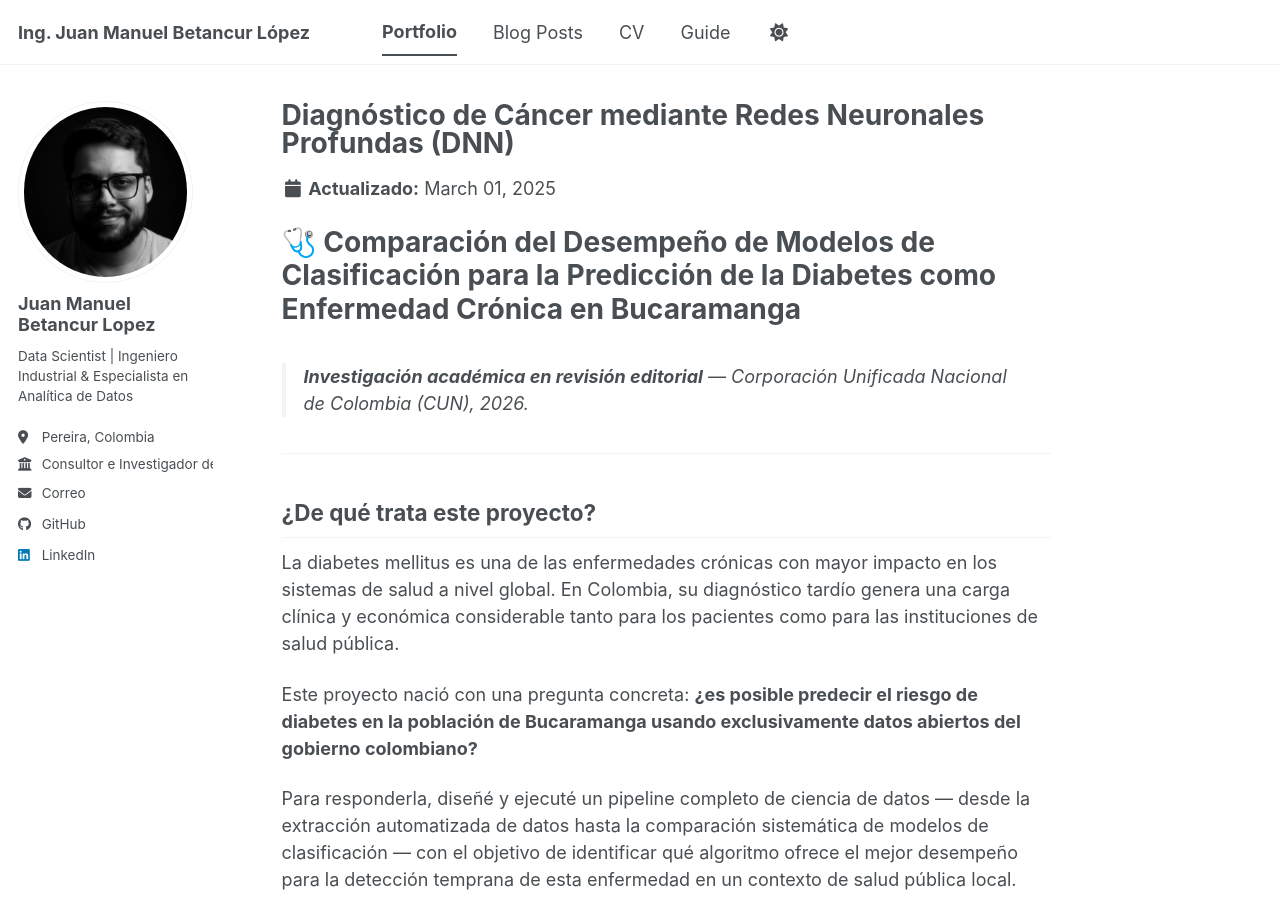
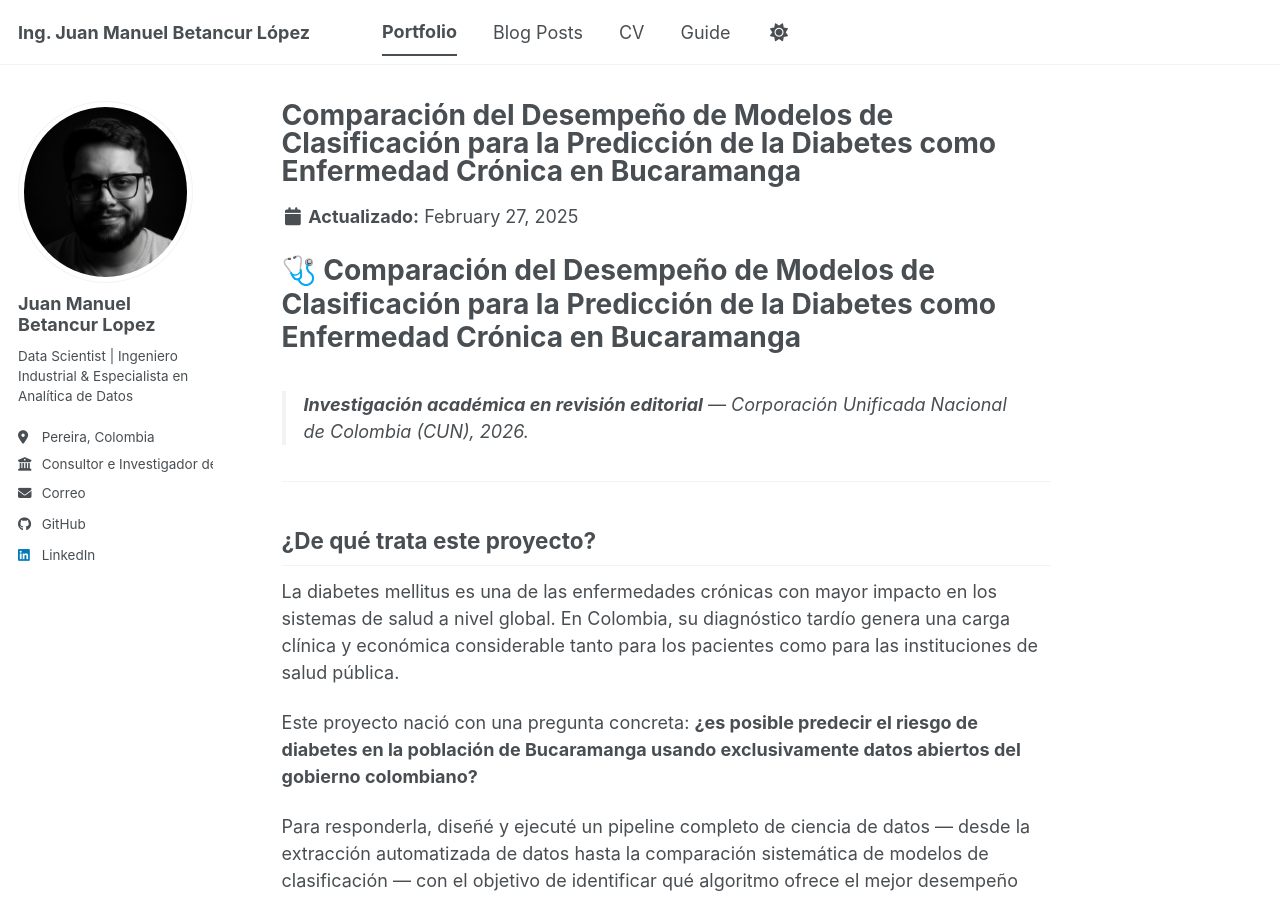
Before and after one commit to ingjuanmbl-jmbl/portafolio-jmbl, a Jekyll site: the page built from _portfolio/27-02-2026-diabetes-class.md, in a window 1280 px wide and 900 px high. Built offline with Jekyll 4.4.1, drawn with Linux system fonts in a browser that asks for light colours; a script bundle is joined from its source files by our own code; library files that are not in the unit come from our copies.

Commit message:
se añade proyecto de prediccion de la diabetes

```diff
--- a/_portfolio/27-02-2026-diabetes-class.md
+++ b/_portfolio/27-02-2026-diabetes-class.md
@@ -1,8 +1,8 @@
 ---
-title: "Diagnóstico de Cáncer mediante Redes Neuronales Profundas (DNN)"
-excerpt: "Sistema de clasificación binaria basado en Deep Learning para la detección de tumores benignos y malignos."
+title: "Comparación del Desempeño de Modelos de Clasificación para la Predicción de la Diabetes como Enfermedad Crónica en Bucaramanga"
+excerpt: "Desarrollé un sistema de clasificación capaz de identificar pacientes en riesgo de diabetes con un 95.8% de sensibilidad, utilizando datos abiertos gubernamentales y técnicas avanzadas de balanceo de datos (SMOTE) para optimizar la detección temprana"
 collection: portfolio
-date: 2025-02-29
+date: 2025-02-27
 header:
   teaser: "/assets/images/perfil.jpg"
 ---
```
Also changed, not shown: _portfolio/2026-02-29-cancer-diagnostico-ia.MD (+1 -1 lines), _portfolio/2026-03-01-hospital-homeris.md (+1 -1 lines).
